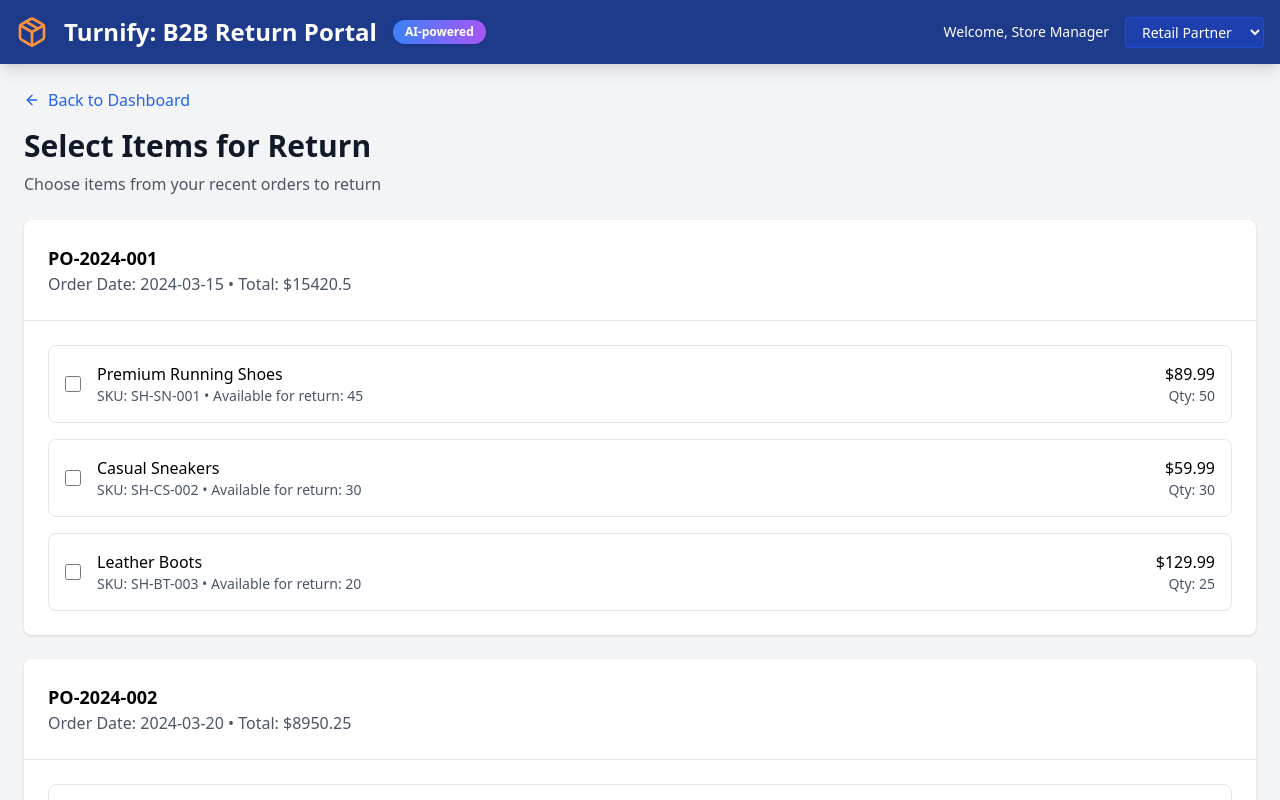
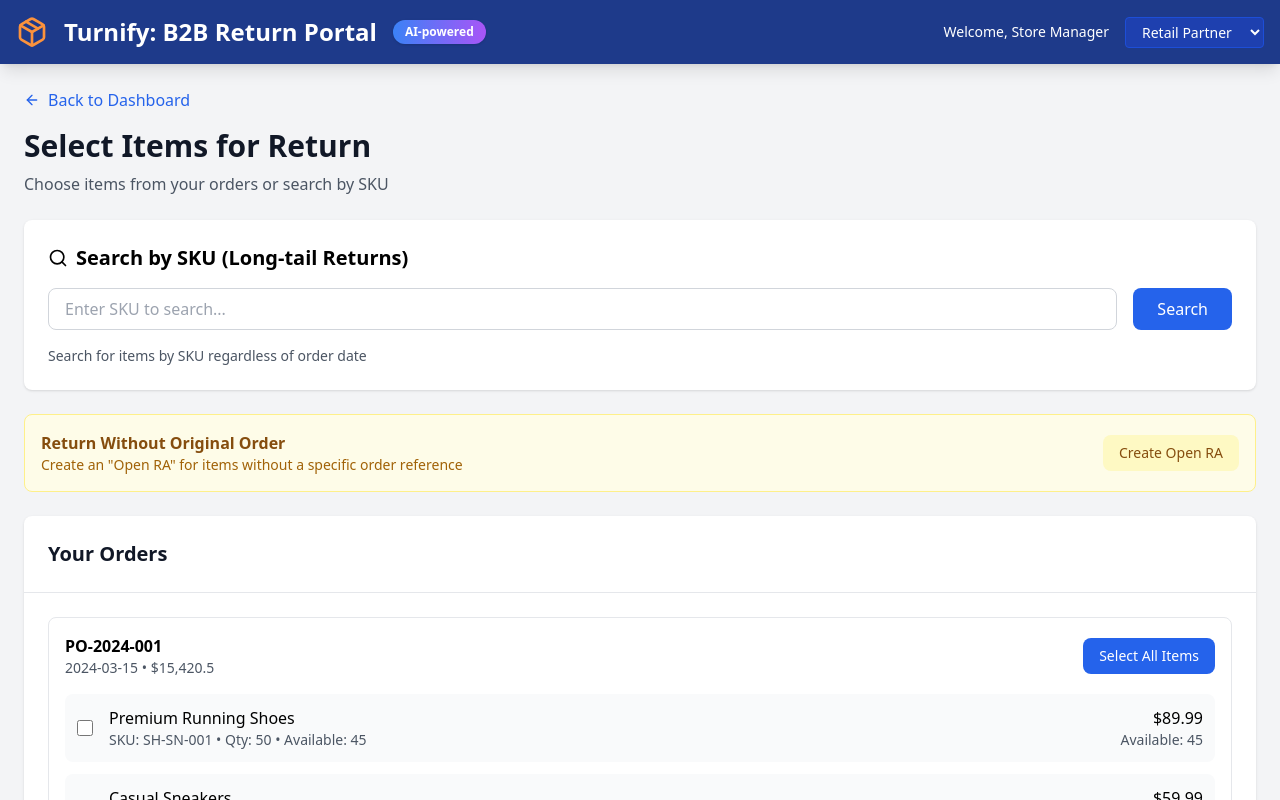
Before and after one commit to CSkarki/turnify-ai-b2b-portal, a Next.js app: page / in a window 1280 px wide. Both pictures are taken after a click on the button 221 px from the left and 306 px from the top of the page. Shown: the top 800 px of the page. Built offline with nearby package versions, Linux system fonts and the light colour scheme.

Commit message:
Fix hydration errors by using deterministic values instead of Math.random()

```diff
--- a/src/components/TurnifyPortal.tsx
+++ b/src/components/TurnifyPortal.tsx
@@ -199,23 +199,23 @@ const generateSampleData = () => {
     'Auto-approved'
   ];
 
-  // Generate 45 more orders (total 50)
+  // Generate 45 more orders (total 50) - using deterministic values
   for (let i = 6; i <= 50; i++) {
     const orderDate = new Date(2024, 2, 15 + i);
     const items = [
       {
         sku: `SH-SN-${String(i).padStart(3, '0')}`,
         title: `Running Shoes Model ${i}`,
-        qty: Math.floor(Math.random() * 50) + 10,
-        price: Number((Math.random() * 50 + 49.99).toFixed(2)),
-        available_return: Math.floor(Math.random() * 40) + 10
+        qty: 20 + (i % 30), // Deterministic quantity
+        price: Number((50 + (i % 50) + 49.99).toFixed(2)), // Deterministic price
+        available_return: 15 + (i % 25) // Deterministic available return
       },
       {
         sku: `SH-AC-${String(i).padStart(3, '0')}`,
         title: `Shoe Accessories Set ${i}`,
-        qty: Math.floor(Math.random() * 30) + 5,
-        price: Number((Math.random() * 30 + 19.99).toFixed(2)),
-        available_return: Math.floor(Math.random() * 25) + 5
+        qty: 10 + (i % 20), // Deterministic quantity
+        price: Number((20 + (i % 30) + 19.99).toFixed(2)), // Deterministic price
+        available_return: 8 + (i % 17) // Deterministic available return
       }
     ];
 
@@ -228,16 +228,17 @@ const generateSampleData = () => {
     });
   }
 
-  // Generate 45 more returns (total 50)
+  // Generate 45 more returns (total 50) - using deterministic values
   for (let i = 6; i <= 50; i++) {
     const returnDate = new Date(2024, 2, 22 + i);
-    const status = statuses[Math.floor(Math.random() * statuses.length)];
+    const statusIndex = i % statuses.length; // Deterministic status
+    const status = statuses[statusIndex];
     const items = [
       {
         sku: `SH-SN-${String(i).padStart(3, '0')}`,
         title: `Running Shoes Model ${i}`,
-        qty: Math.floor(Math.random() * 10) + 1,
-        reason: reasons[Math.floor(Math.random() * reasons.length)]
+        qty: 1 + (i % 10), // Deterministic quantity
+        reason: reasons[i % reasons.length] // Deterministic reason
       }
     ];
 
@@ -247,11 +248,11 @@ const generateSampleData = () => {
       po_number: `PO-2024-${String(i).padStart(3, '0')}`,
       status,
       created_at: returnDate.toISOString().split('T')[0],
-      total_value: Number((items[0].qty * (Math.random() * 50 + 49.99)).toFixed(2)),
+      total_value: Number((items[0].qty * (50 + (i % 50) + 49.99)).toFixed(2)), // Deterministic value
       items,
       approval_needed: status === 'pending',
-      approver: status === 'pending' ? null : approvers[Math.floor(Math.random() * approvers.length)],
-      tracking_number: status === 'shipped' ? `1Z999AA${Math.floor(Math.random() * 1000000)}` : null
+      approver: status === 'pending' ? null : approvers[i % approvers.length], // Deterministic approver
+      tracking_number: status === 'shipped' ? `1Z999AA${String(100000 + i).padStart(6, '0')}` : null // Deterministic tracking
     });
   }
 
@@ -289,6 +290,23 @@ const TurnifyPortal = () => {
   const [searchTerm, setSearchTerm] = useState('');
   const [filterStatus, setFilterStatus] = useState('all');
   const [showAIFeatures, setShowAIFeatures] = useState(true);
+  const [shippingPreference, setShippingPreference] = useState('own'); // 'own', 'turnify', 'none'
+  const [searchBySKU, setSearchBySKU] = useState('');
+  const [openRA, setOpenRA] = useState(false);
+  const [customReturnReasons] = useState([
+    'Quality Issue',
+    'Wrong Size',
+    'Damaged in Transit',
+    'Customer Changed Mind',
+    'Defective Product',
+    'Wrong Color',
+    'Not as Described',
+    'Late Delivery',
+    'Duplicate Order',
+    'Other'
+  ]);
+  const [returnReasons, setReturnReasons] = useState<Record<string, string>>({});
+  const [returnQuantities, setReturnQuantities] = useState<Record<string, number>>({});
 
   // Navigation function
   const navigate = (view: string, data?: ReturnData) => {
@@ -466,6 +484,9 @@ const TurnifyPortal = () => {
             <li>Fraud detection and flagging of suspicious returns</li>
             <li>Smart inventory optimization suggestions</li>
             <li>Real-time AI status updates and explanations</li>
+            <li>Seamless SAP S/4 HANA integration</li>
+            <li>Configurable approval workflows and custom logic</li>
+            <li>Flexible product identifier support (SKU, UPC, EAN)</li>
           </ul>
         </div>
       )}
@@ -484,55 +505,166 @@ const TurnifyPortal = () => {
           Back to Dashboard
         </button>
         <h1 className="text-3xl font-bold text-gray-900">Select Items for Return</h1>
-        <p className="text-gray-600 mt-2">Choose items from your recent orders to return</p>
+        <p className="text-gray-600 mt-2">Choose items from your orders or search by SKU</p>
       </div>
 
+      {/* SKU Search Section */}
+      <div className="bg-white rounded-lg shadow p-6 mb-6">
+        <h2 className="text-xl font-semibold mb-4 flex items-center">
+          <Search className="h-5 w-5 mr-2" />
+          Search by SKU (Long-tail Returns)
+        </h2>
+        <div className="flex gap-4 mb-4">
+          <input
+            type="text"
+            placeholder="Enter SKU to search..."
+            value={searchBySKU}
+            onChange={(e) => setSearchBySKU(e.target.value)}
+            className="flex-1 border border-gray-300 rounded-lg px-4 py-2 focus:outline-none focus:ring-2 focus:ring-blue-500"
+          />
+          <button className="bg-blue-600 hover:bg-blue-700 text-white px-6 py-2 rounded-lg">
+            Search
+          </button>
+        </div>
+        <p className="text-sm text-gray-600">Search for items by SKU regardless of order date</p>
+      </div>
+
+      {/* Open RA Option */}
+      <div className="bg-yellow-50 border border-yellow-200 rounded-lg p-4 mb-6">
+        <div className="flex items-center justify-between">
+          <div>
+            <h3 className="font-semibold text-yellow-800">Return Without Original Order</h3>
+            <p className="text-sm text-yellow-700">Create an "Open RA" for items without a specific order reference</p>
+          </div>
+          <button
+            onClick={() => setOpenRA(!openRA)}
+            className={`px-4 py-2 rounded-lg text-sm font-medium ${
+              openRA
+                ? 'bg-yellow-600 text-white'
+                : 'bg-yellow-100 text-yellow-800 hover:bg-yellow-200'
+            }`}
+          >
+            {openRA ? 'Open RA Mode' : 'Create Open RA'}
+          </button>
+        </div>
+      </div>
+
+      {/* Order Selection */}
+      {!openRA && (
+        <div className="bg-white rounded-lg shadow">
+          <div className="p-6 border-b border-gray-200">
+            <h2 className="text-xl font-semibold text-gray-900">Your Orders</h2>
+          </div>
+          <div className="p-6">
+            <div className="space-y-6">
               {sampleOrders.map(order => (
-        <div key={order.id} className="bg-white rounded-lg shadow mb-6">
-          <div className="p-6 border-b border-gray-200">
-            <div className="flex justify-between items-center">
+                <div key={order.id} className="border border-gray-200 rounded-lg p-4">
+                  <div className="flex items-center justify-between mb-4">
                     <div>
-                <h3 className="text-lg font-semibold">{order.po_number}</h3>
-                <p className="text-gray-600">Order Date: {order.order_date} • Total: ${order.total}</p>
+                      <h3 className="font-semibold">{order.po_number}</h3>
+                      <p className="text-sm text-gray-600">{order.order_date} • ${order.total.toLocaleString()}</p>
+                    </div>
+                    <button
+                      onClick={() => {
+                        const allItems = order.items.map(item => ({
+                          ...item,
+                          po_number: order.po_number,
+                          return_qty: item.available_return,
+                          reason: ''
+                        }));
+                        setSelectedItems(allItems);
+                      }}
+                      className="bg-blue-600 hover:bg-blue-700 text-white px-4 py-2 rounded-lg text-sm"
+                    >
+                      Select All Items
+                    </button>
+                  </div>
+
+                  <div className="space-y-3">
+                    {order.items.map((item, index) => (
+                      <div key={index} className="flex items-center justify-between p-3 bg-gray-50 rounded-lg">
+                        <div className="flex-1">
+                          <div className="flex items-center space-x-4">
+                            <input
+                              type="checkbox"
+                              checked={selectedItems.some(selected => selected.sku === item.sku && selected.po_number === order.po_number)}
+                              onChange={(e) => {
+                                if (e.target.checked) {
+                                  setSelectedItems([...selectedItems, {
+                                    ...item,
+                                    po_number: order.po_number,
+                                    return_qty: item.available_return,
+                                    reason: ''
+                                  }]);
+                                } else {
+                                  setSelectedItems(selectedItems.filter(selected =>
+                                    !(selected.sku === item.sku && selected.po_number === order.po_number)
+                                  ));
+                                }
+                              }}
+                              className="h-4 w-4 text-blue-600"
+                            />
+                            <div>
+                              <p className="font-medium">{item.title}</p>
+                              <p className="text-sm text-gray-600">SKU: {item.sku} • Qty: {item.qty} • Available: {item.available_return}</p>
                             </div>
                           </div>
                         </div>
-          <div className="p-6">
-            <div className="space-y-4">
-              {order.items.map(item => (
-                <div key={item.sku} className="flex items-center justify-between p-4 border border-gray-200 rounded-lg">
-                  <div className="flex items-center space-x-4">
-                    <input
-                      type="checkbox"
-                      className="h-4 w-4 text-blue-600"
-                      onChange={(e) => {
-                        if (e.target.checked) {
-                          setSelectedItems((prev: ReturnItem[]) => [...prev, {
-                            ...item,
-                            po_number: order.po_number,
-                            return_qty: 1,
-                            reason: ''
-                          }]);
-                        } else {
-                          setSelectedItems((prev: ReturnItem[]) => prev.filter(selected => selected.sku !== item.sku));
-                        }
-                      }}
-                    />
-                    <div>
-                      <h4 className="font-medium">{item.title}</h4>
-                      <p className="text-sm text-gray-600">SKU: {item.sku} • Available for return: {item.available_return}</p>
+                        <div className="text-right">
+                          <p className="font-medium">${item.price}</p>
+                          <p className="text-sm text-gray-600">Available: {item.available_return}</p>
                         </div>
                       </div>
-                  <div className="text-right">
-                    <p className="font-medium">${item.price ?? 0}</p>
-                    <p className="text-sm text-gray-600">Qty: {item.qty}</p>
+                    ))}
                   </div>
                 </div>
               ))}
             </div>
           </div>
         </div>
+      )}
+
+      {/* Open RA Form */}
+      {openRA && (
+        <div className="bg-white rounded-lg shadow p-6">
+          <h2 className="text-xl font-semibold mb-4">Open RA - Return Without Order</h2>
+          <div className="space-y-4">
+            <div>
+              <label className="block text-sm font-medium text-gray-700 mb-2">Product Identifier</label>
+              <select className="w-full border border-gray-300 rounded-lg px-4 py-2 focus:outline-none focus:ring-2 focus:ring-blue-500">
+                <option value="sku">SKU</option>
+                <option value="upc">UPC</option>
+                <option value="ean">EAN</option>
+                <option value="custom">Custom ID</option>
+              </select>
+            </div>
+            <div>
+              <label className="block text-sm font-medium text-gray-700 mb-2">Product ID</label>
+              <input
+                type="text"
+                placeholder="Enter product identifier..."
+                className="w-full border border-gray-300 rounded-lg px-4 py-2 focus:outline-none focus:ring-2 focus:ring-blue-500"
+              />
+            </div>
+            <div>
+              <label className="block text-sm font-medium text-gray-700 mb-2">Quantity</label>
+              <input
+                type="number"
+                min="1"
+                className="w-full border border-gray-300 rounded-lg px-4 py-2 focus:outline-none focus:ring-2 focus:ring-blue-500"
+              />
+            </div>
+            <div>
+              <label className="block text-sm font-medium text-gray-700 mb-2">Return Reason</label>
+              <select className="w-full border border-gray-300 rounded-lg px-4 py-2 focus:outline-none focus:ring-2 focus:ring-blue-500">
+                {customReturnReasons.map(reason => (
+                  <option key={reason} value={reason}>{reason}</option>
                 ))}
+              </select>
+            </div>
+          </div>
+        </div>
+      )}
 
       {selectedItems.length > 0 && (
         <div className="fixed bottom-6 right-6">
@@ -550,8 +682,9 @@ const TurnifyPortal = () => {
 
   // Return Details Page
   const ReturnDetailsPage = () => {
-    const [returnReasons, setReturnReasons] = useState({});
-    const [returnQuantities, setReturnQuantities] = useState({});
+    const [returnReasons, setReturnReasons] = useState<Record<string, string>>({});
+    const [returnQuantities, setReturnQuantities] = useState<Record<string, number>>({});
+    const [shippingPreference, setShippingPreference] = useState('own');
 
     return (
       <div className="max-w-4xl mx-auto p-6">
@@ -567,62 +700,127 @@ const TurnifyPortal = () => {
           <p className="text-gray-600 mt-2">Provide details for your return request</p>
         </div>
 
-        <div className="bg-white rounded-lg shadow">
-          <div className="p-6 border-b border-gray-200">
-            <h2 className="text-xl font-semibold">Selected Items</h2>
+        {/* Custom Approval Logic Indicator */}
+        <div className="bg-blue-50 border border-blue-200 rounded-lg p-4 mb-6">
+          <h3 className="font-semibold text-blue-800 mb-2 flex items-center">
+            <span className="mr-2">⚙️</span>
+            Custom Approval Logic
+          </h3>
+          <p className="text-sm text-blue-700">
+            Turnify's configurable workflow will evaluate your return based on quantity, value, customer profile, and custom criteria.
+          </p>
         </div>
-          <div className="p-6 space-y-6">
-            {selectedItems.map(item => (
-              <div key={item.sku} className="border border-gray-200 rounded-lg p-4">
+
+        {/* Shipping Preferences */}
+        <div className="bg-white rounded-lg shadow p-6 mb-6">
+          <h2 className="text-xl font-semibold mb-4">Shipping Preferences</h2>
+          <div className="space-y-3">
+            <label className="flex items-center">
+              <input
+                type="radio"
+                name="shipping"
+                value="own"
+                checked={shippingPreference === 'own'}
+                onChange={(e) => setShippingPreference(e.target.value)}
+                className="mr-3"
+              />
+              <div>
+                <span className="font-medium">Use my own shipping account</span>
+                <p className="text-sm text-gray-600">We'll provide return details for your carrier</p>
+              </div>
+            </label>
+            <label className="flex items-center">
+              <input
+                type="radio"
+                name="shipping"
+                value="turnify"
+                checked={shippingPreference === 'turnify'}
+                onChange={(e) => setShippingPreference(e.target.value)}
+                className="mr-3"
+              />
+              <div>
+                <span className="font-medium">Use Turnify shipping label</span>
+                <p className="text-sm text-gray-600">We'll generate and email you a prepaid label</p>
+              </div>
+            </label>
+            <label className="flex items-center">
+              <input
+                type="radio"
+                name="shipping"
+                value="none"
+                checked={shippingPreference === 'none'}
+                onChange={(e) => setShippingPreference(e.target.value)}
+                className="mr-3"
+              />
+              <div>
+                <span className="font-medium">No shipping needed</span>
+                <p className="text-sm text-gray-600">Return details only, no label provided</p>
+              </div>
+            </label>
+          </div>
+        </div>
+
+        {/* Return Items with Custom Reasons */}
+        <div className="bg-white rounded-lg shadow p-6">
+          <h2 className="text-xl font-semibold mb-4">Return Items</h2>
+          <div className="space-y-4">
+            {selectedItems.map((item, index) => (
+              <div key={index} className="border border-gray-200 rounded-lg p-4">
                 <div className="flex justify-between items-start mb-4">
                   <div>
                     <h3 className="font-medium">{item.title}</h3>
-                    <p className="text-sm text-gray-600">SKU: {item.sku} • From: {item.po_number}</p>
+                    <p className="text-sm text-gray-600">SKU: {item.sku} • PO: {item.po_number}</p>
                   </div>
-                  <p className="font-medium">${item.price ?? 0}</p>
+                  <div className="text-right">
+                    <p className="font-medium">${item.price}</p>
+                    <p className="text-sm text-gray-600">Available: {item.available_return}</p>
+                  </div>
                 </div>
 
                 <div className="grid grid-cols-1 md:grid-cols-2 gap-4">
                   <div>
-                    <label className="block text-sm font-medium text-gray-700 mb-2">
-                      Return Quantity (Max: {item.available_return})
-                    </label>
+                    <label className="block text-sm font-medium text-gray-700 mb-2">Return Quantity</label>
                     <input
                       type="number"
                       min="1"
                       max={item.available_return}
-                      defaultValue="1"
-                      className="w-full border border-gray-300 rounded-md px-3 py-2"
-                      onChange={(e) => setReturnQuantities({...returnQuantities, [item.sku]: e.target.value})}
+                      value={returnQuantities[item.sku] || 1}
+                      onChange={(e) => setReturnQuantities({
+                        ...returnQuantities,
+                        [item.sku]: parseInt(e.target.value)
+                      })}
+                      className="w-full border border-gray-300 rounded-lg px-3 py-2 focus:outline-none focus:ring-2 focus:ring-blue-500"
                     />
                   </div>
                   <div>
-                    <label className="block text-sm font-medium text-gray-700 mb-2">
-                      Reason for Return
-                    </label>
+                    <label className="block text-sm font-medium text-gray-700 mb-2">Return Reason</label>
                     <select
-                      className="w-full border border-gray-300 rounded-md px-3 py-2"
-                      onChange={(e) => setReturnReasons({...returnReasons, [item.sku]: e.target.value})}
+                      value={returnReasons[item.sku] || ''}
+                      onChange={(e) => setReturnReasons({
+                        ...returnReasons,
+                        [item.sku]: e.target.value
+                      })}
+                      className="w-full border border-gray-300 rounded-lg px-3 py-2 focus:outline-none focus:ring-2 focus:ring-blue-500"
                     >
-                      <option value="">Select reason</option>
-                      <option value="damaged">Damaged during transit</option>
-                      <option value="wrong_product">Wrong product received</option>
-                      <option value="quality_issue">Quality issue</option>
-                      <option value="expired">Product expired</option>
-                      <option value="overstock">Overstock</option>
+                      <option value="">Select a reason</option>
+                      {customReturnReasons.map(reason => (
+                        <option key={reason} value={reason}>{reason}</option>
+                      ))}
                     </select>
                   </div>
                 </div>
               </div>
             ))}
           </div>
+        </div>
 
-          <div className="p-6 bg-gray-50 rounded-b-lg">
-            <div className="flex justify-between items-center">
-              <div>
-                <p className="text-sm text-gray-600">Total Items: {selectedItems.length}</p>
-                <p className="text-sm text-gray-600">Estimated Value: ${selectedItems.reduce((sum, item) => sum + (item.price ?? 0), 0).toFixed(2)}</p>
-              </div>
+        <div className="mt-6 flex justify-end space-x-4">
+          <button
+            onClick={() => navigate('item-selection')}
+            className="px-6 py-3 border border-gray-300 rounded-lg hover:bg-gray-50"
+          >
+            Back
+          </button>
           <button
             onClick={() => navigate('approval-check')}
             className="bg-blue-600 hover:bg-blue-700 text-white px-6 py-3 rounded-lg"
@@ -631,14 +829,12 @@ const TurnifyPortal = () => {
           </button>
         </div>
       </div>
-        </div>
-      </div>
     );
   };
 
   // Approval Check Page
   const ApprovalCheckPage = () => {
-    const needsApproval = Math.random() > 0.5; // Simulate AI decision
+    const needsApproval = true; // Deterministic value instead of Math.random() > 0.5
 
     useEffect(() => {
       // Simulate processing delay
@@ -660,7 +856,7 @@ const TurnifyPortal = () => {
           <h2 className="text-2xl font-bold text-gray-900 mb-4">Processing Your Return Request</h2>
           <p className="text-gray-600 mb-4">Our AI system is analyzing your return request...</p>
           <div className="bg-blue-100 p-4 rounded-lg mb-4 flex items-center">
-            <span className="mr-2">��</span>
+            <span className="mr-2">⚙️</span>
             <span className="font-semibold text-blue-800">AI is analyzing your return for risk, eligibility, and policy compliance.</span>
           </div>
         </div>
```
Lines whose indentation alone changed are shown as unchanged.
